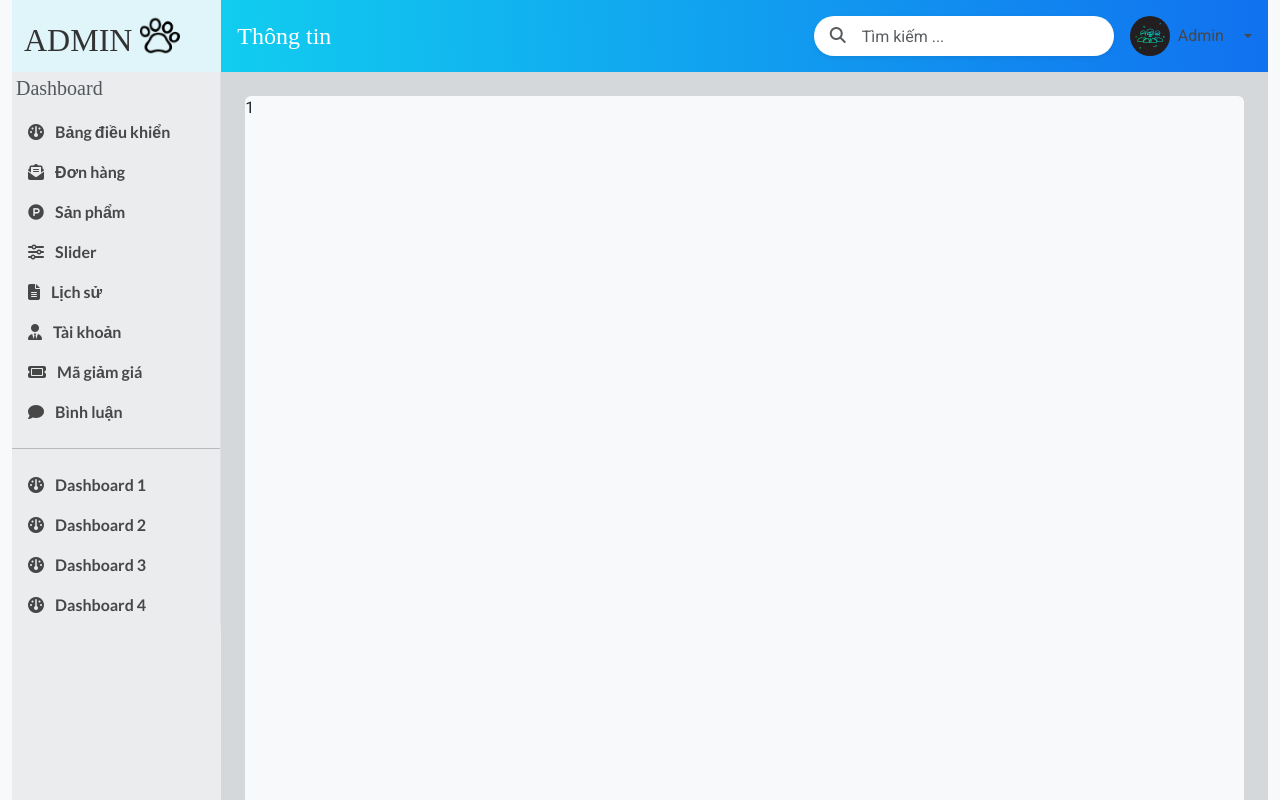
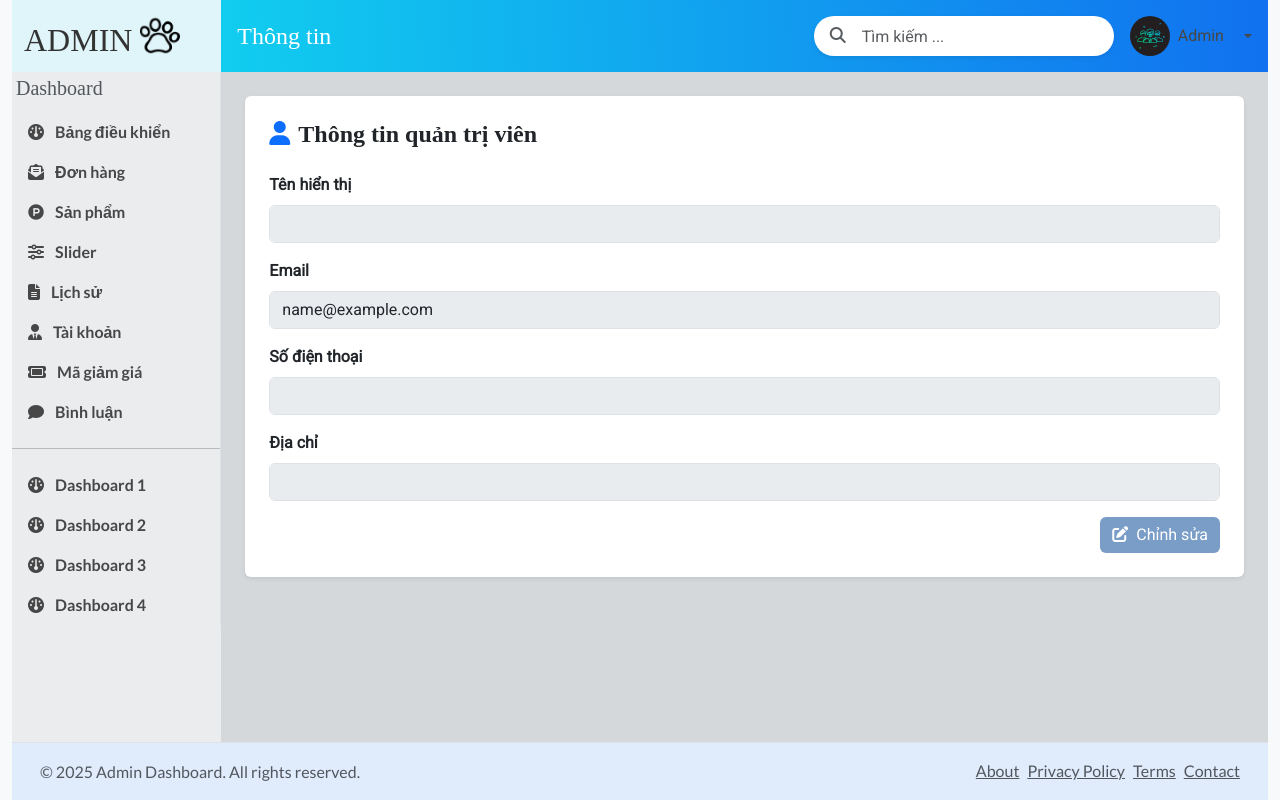
Before and after one commit to ngtutai/DoAn, a React (Create React App) app: page /admin/adminprofile in a window 1280 px wide. Shown: the top 800 px of the page. Built offline with nearby package versions, Linux system fonts and the light colour scheme; sample sign-in values are in the browser's storage; a web font is replaced by a local one.

Commit message:
AdminProfile

```diff
--- a/src/admin/page/AdminProfile.tsx
+++ b/src/admin/page/AdminProfile.tsx
@@ -1,9 +1,54 @@
+import React, { useEffect, useState } from "react";
 import AdminHeader from "../components/AdminHeader";
 import AdminSidebar from "../components/AdminSidebar";
 import Menu from "../components/Menu";
 import AdminFooter from "../components/AdminFooter";
 
+export interface Admin {
+  id: string;
+  displayname: string;
+  email: string;
+  phone?: string;
+  address?: string;
+}
+
 export default function AdminProfile() {
+  const [admin, setAdmin] = useState<Admin | null>(null);
+  const [formData, setFormData] = useState<Admin | null>(null);
+  const [editing, setEditing] = useState(false);
+
+  useEffect(() => {
+    const stored = localStorage.getItem("currentUser");
+    if (stored) {
+      const parsed = JSON.parse(stored);
+      setAdmin(parsed);
+      setFormData(parsed);
+    }
+  }, []);
+
+  const handleChange = (e: React.ChangeEvent<HTMLInputElement>) => {
+    if (!formData) return;
+    const { name, value } = e.target;
+    setFormData({ ...formData, [name]: value });
+  };
+
+  const handleSave = () => {
+    if (formData) {
+      localStorage.setItem("currentUser", JSON.stringify(formData));
+      setAdmin(formData);
+      setEditing(false);
+      alert("Cập nhật thành công!");
+    }
+  };
+
+  if (!admin || !formData) {
+    return (
+      <div className="container py-5">
+        <h3 className="text-danger">Không tìm thấy thông tin quản trị viên.</h3>
+      </div>
+    );
+  }
+
   return (
     <div className="container-fluid bg-light text-start min-vh-100 d-flex flex-column">
       <AdminHeader />
@@ -11,10 +56,84 @@ export default function AdminProfile() {
         <div className="col-md-2 d-none d-md-block bg-secondary bg-opacity-10">
           <AdminSidebar />
         </div>
+
         <div className="col-12 col-md-10 bg-secondary bg-opacity-25 p-4">
-          {/* Phần thông tin cần làm */}
-          <main className="col-12 col-md-12 min-vh-100 bg-light rounded">
-            1
+          <main className="col-12 bg-white rounded shadow-sm p-4">
+            <h4 className="fw-bold mb-4">
+              <i className="fa fa-user me-2 text-primary" />
+              Thông tin quản trị viên
+            </h4>
+
+            <div className="mb-3">
+              <label className="form-label fw-bold">Tên hiển thị</label>
+              <input
+                type="text"
+                className="form-control"
+                name="displayname"
+                value={formData.displayname}
+                onChange={handleChange}
+                disabled={!editing}
+              />
+            </div>
+
+            <div className="mb-3">
+              <label className="form-label fw-bold">Email</label>
+              <input
+                type="email"
+                className="form-control"
+                name="email"
+                value={formData.email}
+                onChange={handleChange}
+                disabled={!editing}
+              />
+            </div>
+
+            <div className="mb-3">
+              <label className="form-label fw-bold">Số điện thoại</label>
+              <input
+                type="text"
+                className="form-control"
+                name="phone"
+                value={formData.phone || ""}
+                onChange={handleChange}
+                disabled={!editing}
+              />
+            </div>
+
+            <div className="mb-3">
+              <label className="form-label fw-bold">Địa chỉ</label>
+              <input
+                type="text"
+                className="form-control"
+                name="address"
+                value={formData.address || ""}
+                onChange={handleChange}
+                disabled={!editing}
+              />
+            </div>
+
+            <div className="text-end">
+              {editing ? (
+                <>
+                  <button className="btn btn-success me-2" onClick={handleSave}>
+                    <i className="fa fa-save me-1"></i> Lưu thay đổi
+                  </button>
+                  <button
+                    className="btn btn-secondary"
+                    onClick={() => setEditing(false)}
+                  >
+                    Hủy
+                  </button>
+                </>
+              ) : (
+                <button
+                  className="btn btn-primary"
+                  onClick={() => setEditing(true)}
+                >
+                  <i className="fa fa-edit me-1"></i> Chỉnh sửa
+                </button>
+              )}
+            </div>
           </main>
         </div>
       </div>
```
